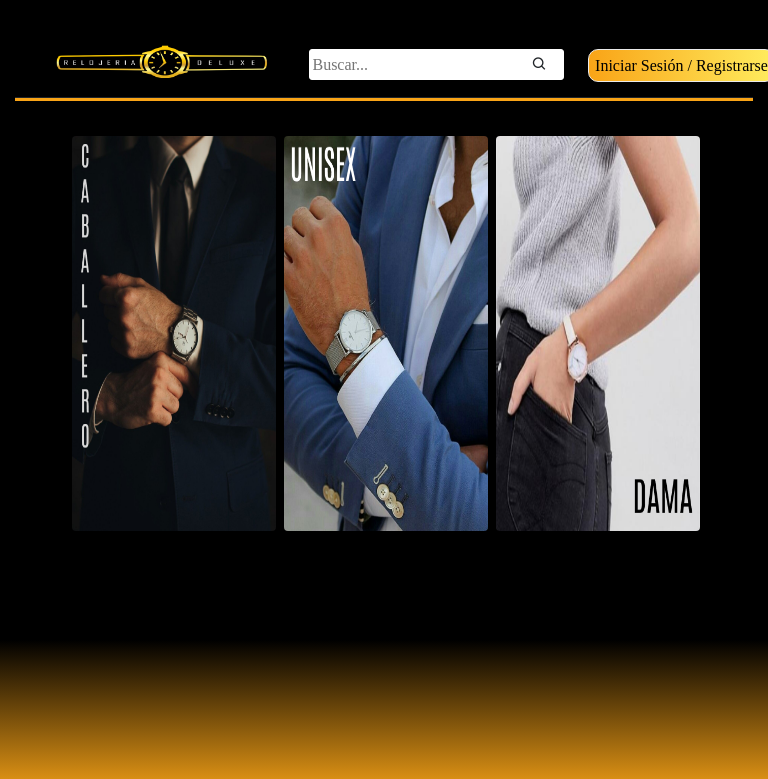
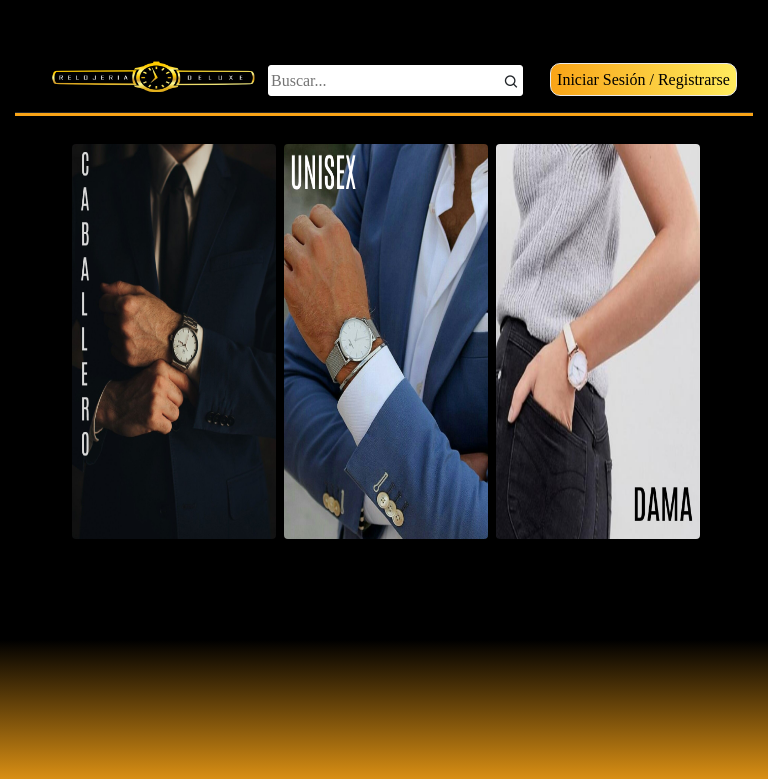
Before and after one commit to camilo99/App_reloj, a PHP site: page /Index.php in a window 768 px wide. Shown: the top 779 px of the page. Run offline with PHP 8.4, Linux system fonts and the light colour scheme.

Commit message:
responsive.css

```diff
--- a/css/responsive.css
+++ b/css/responsive.css
@@ -98,3 +127,55 @@
     border-radius: 4px 4px 4px 4px;
 }
 }
+@media only screen and (max-width: 1498px) and (min-width: 1200px){
+  .img_logo{
+    margin-top: 49px;
+  }
+}
+
+@media only screen and (max-width: 901px) and (min-width: 768px){
+  .img_logo {
+    width: 96%;
+    position: relative;
+    margin-left: 31px;
+    margin-top: 59px;
+}
+.buscar {
+    border: 1px solid white;
+    width: 86%;
+    height: 31px;
+    border-radius: 3px 3px 3px 3px;
+    align-items: center;
+    margin-top: 65px;
+    /* text-align: center; */
+    float: left;
+}
+.search {
+    position: relative;
+    /* left: 45%; */
+    top: 72px;
+      left: -19px;
+}
+#buttonColor {
+    /* float: left; */
+    background: -webkit-linear-gradient(right, #FFEC5E,#f9a417)!important;
+    /* min-width: 75px; */
+    width: 187px;
+    height: 33px;
+    left: -38px;
+    text-align: center;
+    /* line-height: 48px; */
+    position: relative;
+    top: 23px;
+    /* padding: 0 47px; */
+    /* color: #fff; */
+    /* margin: 0 2px; */
+    border: solid #eaeaea 1px;
+    border-radius: 10px;
+}
+.img1, .img2, .img3 {
+  width: 96%;
+  bottom: 71px;
+}
+
+}
```
Also changed, not shown: other parts of css/responsive.css (+37 -8 lines), css/index.css (line endings or trailing spaces), paginas/indexPerfil/usuario.php (line endings or trailing spaces).
